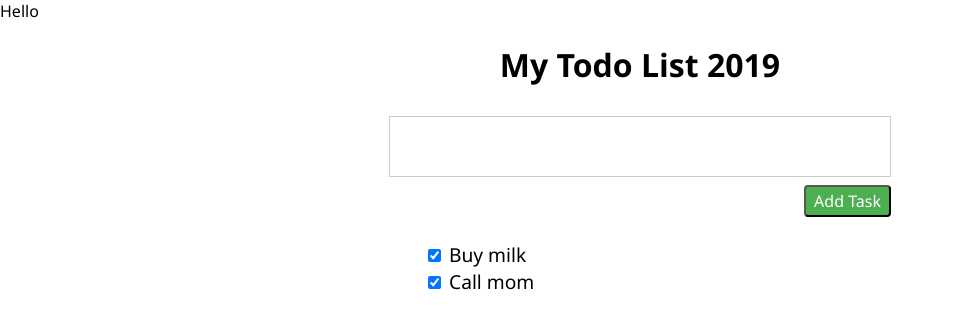
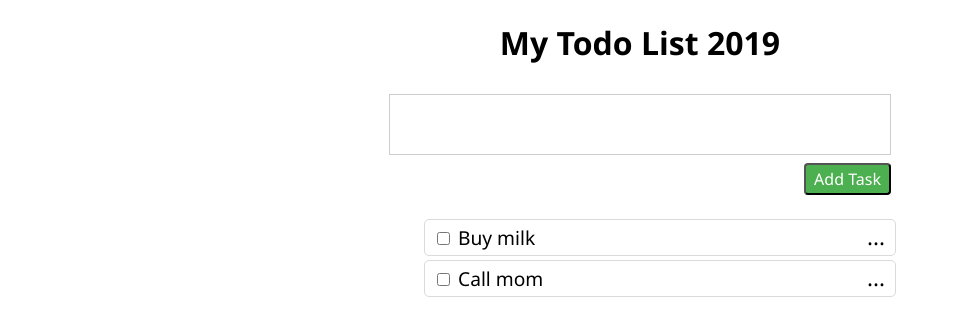
Before and after one commit to rehanawan/exercise2, a React (Create React App) app: page / in a window 1280 px wide. Shown: the top 336 px of the page, without its empty margins (0-958 px from the left). Built offline with nearby package versions, Linux system fonts and the light colour scheme; data requests are answered from the project's data file.

Commit message:
Adding options the the TODO elements

```diff
--- a/db.json
+++ b/db.json
@@ -3,12 +3,12 @@
     {
       "id": 1,
       "name": "Buy milk",
-      "isComplete": true
+      "isComplete": false
     },
     {
       "id": 2,
       "name": "Call mom",
-      "isComplete": true
+      "isComplete": false
     }
   ],
   "contacts": [
--- a/src/App.css
+++ b/src/App.css
@@ -39,6 +39,31 @@ button {
 .todo-list li {
   font-size: 1.2rem;
   list-style: none;
+  border-radius: 5px;
+  border: 1px solid #dadada;
+  padding: 4px 8px;
+  margin-bottom: 4px;
+  cursor: pointer;
+}
+
+.todo-list li:hover {
+  background: #f1f1f1;
+}
+
+.more {
+  float: right;
+  font-size: 1.4rem;
+  line-height: 1.4rem;
+  border-radius: 25%;
+  padding: 2px;
+}
+
+.more::before {
+  content: "...";
+}
+
+.more:hover {
+  background-color: #DBFFF1;
 }
 
 .message {
--- a/src/TodoListYooo.js
+++ b/src/App.js
@@ -63,7 +63,6 @@ class TodoListYooo extends React.Component {
   };
 
   createTodo(todoName) {
-      debugger;
     const newTodo = {name: todoName, isComplete: false};
     this.saveTodo(newTodo);
   }
@@ -79,7 +78,6 @@ class TodoListYooo extends React.Component {
   render() {
     return (
         <div>
-          <div>Hello</div>
           <div className="todo-app">
             <h1>{ this.props.headerText }</h1>
             <div className="status"></div>
--- a/src/components/TodoList.js
+++ b/src/components/TodoList.js
@@ -1,13 +1,22 @@
 import React, { Component } from 'react';
+import Tools from './Tools';
 
-const TodoItem = (props) => (
-    <li>
-        <input
-            checked={ props.isComplete }
-            onChange={ () => props.toggleTodo(props.id) }
-            type="checkbox"/> { props.name }
-    </li>
-);
+const TodoItem = (props) => {
+    const onClickHandler = (event) => {
+        event.preventDefault();
+        props.toggleTodo(props.id);
+    }
+
+    return (
+        <li onClick={ onClickHandler }>
+            <input
+                checked={ props.isComplete }
+                onChange={() => {}}
+                type="checkbox"/> { props.name }
+            <Tools />
+        </li>
+    )
+}
 
 class TodoList extends Component {
 
--- /dev/null
+++ b/src/components/Tools.js
@@ -0,0 +1,11 @@
+import React, {Component} from 'react';
+
+class Tools extends Component {
+    render() {
+        return (
+            <span className="more" />
+        )
+    }
+}
+
+export default Tools;
--- a/src/index.js
+++ b/src/index.js
@@ -1,13 +1,12 @@
 import React from 'react';
 import ReactDOM from 'react-dom';
 import './index.css';
-import TodoListYooo from './TodoListYooo';
+import App from './App';
 import * as serviceWorker from './serviceWorker';
 
 const root = document.getElementById('root')
 ReactDOM.render(
-    <TodoListYooo
-        headerText="My Todo List 2019" />,
+    <App headerText="My Todo List 2019" />,
     root);
 
 serviceWorker.unregister();
```
Also changed, not shown: 1 other file (tests, documents, lock files or other folders).
